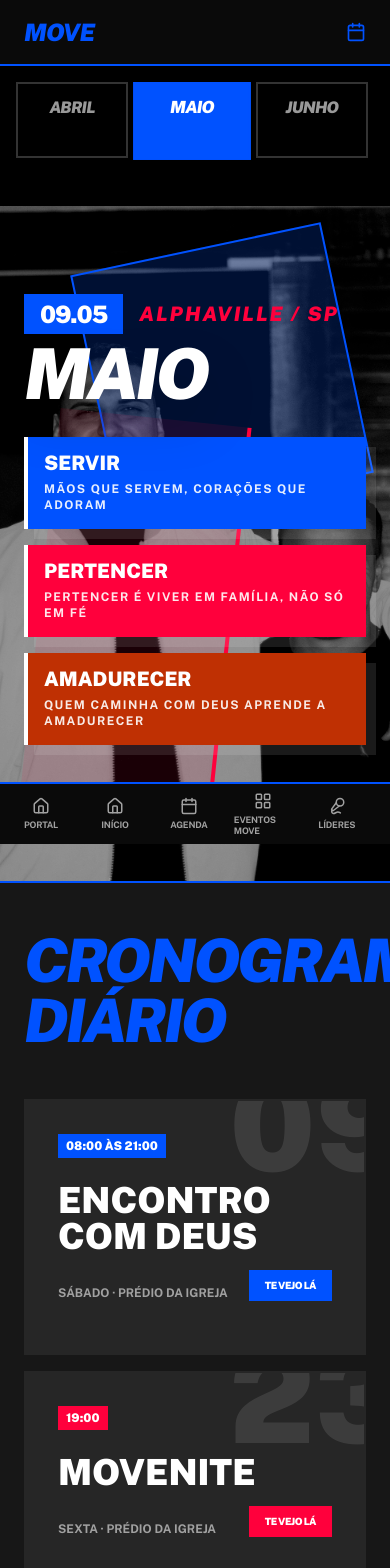
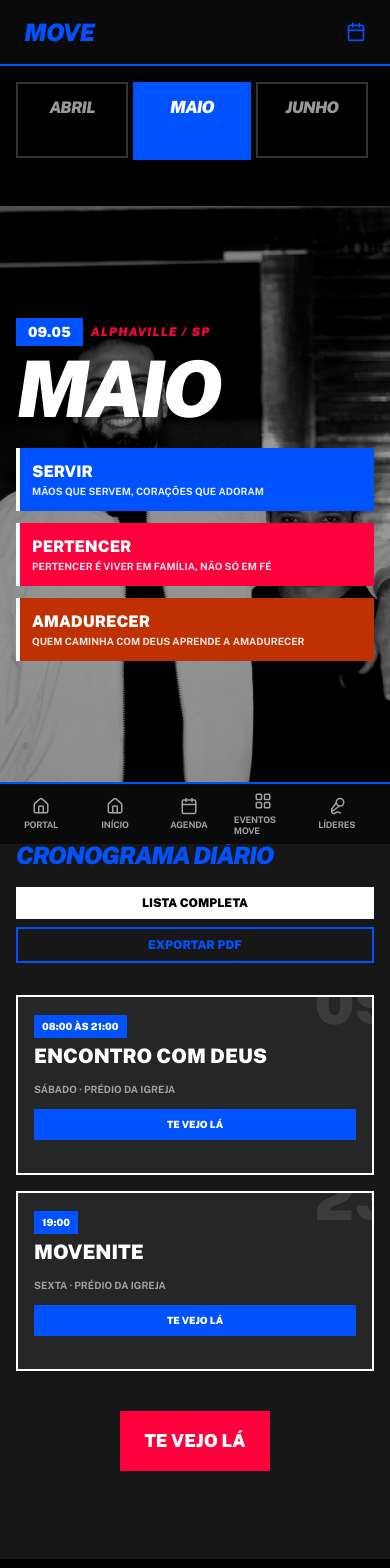
Before and after one commit to Sarahwillock/DNMS.ALPHA, a React (Vite) app: page /move/may in a window 390 px wide. Shown: the top 1568 px of the page. Built offline with nearby package versions, Linux system fonts and the light colour scheme; a web font is replaced by a local one.

Commit message:
Update May.tsx

```diff
--- a/src/pages/May.tsx
+++ b/src/pages/May.tsx
@@ -8,150 +8,173 @@ export default function May() {
 
   return (
     <div className="relative flex min-h-screen flex-col bg-black">
+
+      {/* HEADER */}
       <div className="relative z-50 p-4 md:p-8">
         <MonthSwitcher />
       </div>
 
-      {/* Hero Section */}
-      <section className="relative flex h-[80vh] w-full items-center justify-center overflow-hidden">
+      {/* HERO */}
+      <section className="relative flex h-[70vh] md:h-[80vh] w-full items-center justify-center overflow-hidden">
+
+        {/* IMAGEM */}
         <img
           src="/maio.jpg"
           alt="MOVE May"
-          className="absolute inset-0 h-full w-full object-cover grayscale opacity-60 contrast-125"
+          className="absolute inset-0 h-full w-full object-cover object-center grayscale opacity-60 contrast-125"
           referrerPolicy="no-referrer"
         />
 
-        {/* Bauhaus Overlays */}
-        <div className="absolute right-10 top-10 h-64 w-64 -rotate-12 border-2 border-move-blue bg-move-blue/20" />
-        <div className="absolute bottom-20 left-10 h-96 w-48 rotate-6 border-r-4 border-move-pink bg-move-pink/10" />
+        {/* DECORATIVOS - escondidos no mobile */}
+        <div className="hidden md:block absolute right-10 top-10 h-64 w-64 -rotate-12 border-2 border-move-blue bg-move-blue/20" />
+        <div className="hidden md:block absolute bottom-20 left-10 h-96 w-48 rotate-6 border-r-4 border-move-pink bg-move-pink/10" />
 
-        <div className="relative z-10 grid w-full max-w-6xl grid-cols-1 items-end gap-8 px-6 md:grid-cols-12">
+        <div className="relative z-10 grid w-full max-w-6xl grid-cols-1 items-end gap-6 px-4 sm:px-6 md:grid-cols-12">
+
+          {/* TEXTO ESQUERDA */}
           <div className="flex flex-col items-start md:col-span-8">
-            <div className="mb-2 flex items-center gap-4">
-              <span className="bg-move-blue px-4 py-1 text-2xl font-black uppercase tracking-tighter text-white">
+
+            <div className="mb-2 flex items-center gap-2 sm:gap-4">
+              <span className="bg-move-blue px-3 py-1 text-sm sm:text-xl font-black uppercase text-white">
                 09.05
               </span>
-              <span className="text-xl font-black uppercase italic tracking-widest text-move-pink">
+
+              <span className="text-xs sm:text-lg font-black uppercase italic tracking-widest text-move-pink">
                 ALPHAVILLE / SP
               </span>
             </div>
 
-            <h1 className="text-[18vw] font-black uppercase italic leading-[0.9] tracking-tighter text-white drop-shadow-2xl sm:text-[14vw] md:text-[15rem]">
+            {/* 🔥 AJUSTE DO MAIO */}
+            <h1 className="
+              text-[20vw]
+              sm:text-[16vw]
+              md:text-[12rem]
+              lg:text-[15rem]
+              font-black uppercase italic leading-[0.9] tracking-tighter text-white
+            ">
               MAIO
             </h1>
           </div>
 
-          <div className="flex flex-col gap-4 pb-12 md:col-span-4">
-            <div className="border-l-4 border-white bg-move-blue p-4 shadow-[10px_10px_0px_0px_rgba(255,255,255,0.1)] md:border-l-8 md:p-6">
-              <h3 className="mb-2 text-xl font-black uppercase leading-none md:text-3xl">
+          {/* CARDS DIREITA */}
+          <div className="flex flex-col gap-3 sm:gap-4 pb-6 md:pb-12 md:col-span-4">
+
+            <div className="border-l-4 border-white bg-move-blue p-3 sm:p-4 md:p-6">
+              <h3 className="text-base sm:text-xl md:text-2xl font-black uppercase">
                 SERVIR
               </h3>
-              <p className="text-xs font-bold uppercase tracking-[0.12em] opacity-90 md:text-sm md:tracking-widest">
+              <p className="text-[10px] sm:text-xs md:text-sm font-bold uppercase opacity-90">
                 Mãos que servem, corações que adoram
               </p>
             </div>
 
-            <div className="border-l-4 border-white bg-move-pink p-4 shadow-[10px_10px_0px_0px_rgba(255,255,255,0.1)] md:border-l-8 md:p-6">
-              <h3 className="mb-2 text-xl font-black uppercase leading-none md:text-3xl">
+            <div className="border-l-4 border-white bg-move-pink p-3 sm:p-4 md:p-6">
+              <h3 className="text-base sm:text-xl md:text-2xl font-black uppercase">
                 PERTENCER
               </h3>
-              <p className="text-xs font-bold uppercase tracking-[0.12em] opacity-90 md:text-sm md:tracking-widest">
+              <p className="text-[10px] sm:text-xs md:text-sm font-bold uppercase opacity-90">
                 Pertencer é viver em família, não só em fé
               </p>
             </div>
 
-            <div className="border-l-4 border-white bg-move-orange p-4 shadow-[10px_10px_0px_0px_rgba(255,255,255,0.1)] md:border-l-8 md:p-6">
-              <h3 className="mb-2 text-xl font-black uppercase leading-none md:text-3xl">
+            <div className="border-l-4 border-white bg-move-orange p-3 sm:p-4 md:p-6">
+              <h3 className="text-base sm:text-xl md:text-2xl font-black uppercase">
                 AMADURECER
               </h3>
-              <p className="text-xs font-bold uppercase tracking-[0.12em] opacity-90 md:text-sm md:tracking-widest">
+              <p className="text-[10px] sm:text-xs md:text-sm font-bold uppercase opacity-90">
                 Quem caminha com Deus aprende a amadurecer
               </p>
             </div>
+
           </div>
         </div>
       </section>
 
-      {/* Schedule Bento Grid */}
-      <section className="border-t-2 border-move-blue bg-neutral-900 px-6 py-12">
+      {/* CRONOGRAMA */}
+      <section className="border-t-2 border-move-blue bg-neutral-900 px-4 sm:px-6 py-10 sm:py-12">
+
         <div className="mx-auto max-w-7xl">
-          <div className="mb-12 flex items-end justify-between">
-            <h2 className="text-6xl font-black uppercase italic tracking-tighter text-move-blue">
+
+          {/* HEADER CRONOGRAMA */}
+          <div className="mb-8 sm:mb-12 flex flex-col gap-4 md:flex-row md:items-end md:justify-between">
+
+            {/* 🔥 AJUSTE MOBILE */}
+            <h2 className="
+              text-2xl
+              sm:text-4xl
+              md:text-6xl
+              font-black uppercase italic tracking-tighter text-move-blue
+            ">
               CRONOGRAMA DIÁRIO
             </h2>
 
-            <div className="flex gap-4">
-              <button className="bg-white px-6 py-2 text-sm font-black uppercase text-black transition-colors hover:bg-move-pink hover:text-white">
+            {/* BOTÕES */}
+            <div className="flex flex-col sm:flex-row gap-2 sm:gap-4">
+              <button className="bg-white px-4 py-2 text-xs sm:text-sm font-black uppercase text-black">
                 Lista Completa
               </button>
-              <button className="border-2 border-move-blue px-6 py-2 text-sm font-black uppercase text-move-blue transition-colors hover:bg-move-blue hover:text-white">
+
+              <button className="border-2 border-move-blue px-4 py-2 text-xs sm:text-sm font-black uppercase text-move-blue">
                 Exportar PDF
               </button>
             </div>
+
           </div>
 
+          {/* GRID */}
           <div className="grid grid-cols-1 gap-4 md:grid-cols-2">
+
             {mayEvents.map((event) => (
               <div
                 key={event.id}
-                className={`group relative h-64 overflow-hidden border-2 border-transparent bg-neutral-800 p-8 transition-all ${
-                  event.color === 'move-blue'
-                    ? 'hover:border-move-blue'
-                    : 'hover:border-move-pink'
-                }`}
+                className="group relative h-auto min-h-[180px] sm:h-64 overflow-hidden border-2 bg-neutral-800 p-4 sm:p-8"
               >
-                <div className="absolute -right-10 -top-10 text-9xl font-black opacity-10 transition-opacity group-hover:opacity-30">
+
+                <div className="absolute -right-6 -top-6 text-6xl sm:text-9xl font-black opacity-10">
                   {event.date.split('/')[0]}
                 </div>
 
-                <span
-                  className={`mb-4 inline-block px-2 py-1 text-xs font-black uppercase text-white ${
-                    event.color === 'move-blue' ? 'bg-move-blue' : 'bg-move-pink'
-                  }`}
-                >
+                <span className="mb-2 sm:mb-4 inline-block px-2 py-1 text-[10px] sm:text-xs font-black uppercase text-white bg-move-blue">
                   {event.time}
                 </span>
 
-                <h4 className="mt-2 text-4xl font-black uppercase leading-none">
+                <h4 className="text-xl sm:text-3xl md:text-4xl font-black uppercase leading-none">
                   {event.title}
                 </h4>
 
-                <div className="mt-4 flex items-end justify-between">
+                <div className="mt-4 flex flex-col sm:flex-row sm:items-end sm:justify-between gap-3">
+
                   <a
-                    href="https://www.google.com/maps/place/Igreja+Dinamus+Alphaville/@-23.4535947,-46.8986446,17z/data=!3m1!4b1!4m6!3m5!1s0x94cf038c37463f3b:0x49e17d54b4abbcc5!8m2!3d-23.4535947!4d-46.8960697!16s%2Fg%2F11p76kdcpq?authuser=0&entry=ttu&g_ep=EgoyMDI2MDMyOS4wIKXMDSoASAFQAw%3D%3D"
-                    target="_blank"
-                    rel="noopener noreferrer"
-                    className={`block text-xs font-bold uppercase text-neutral-400 transition-colors ${
-                      event.color === 'move-blue'
-                        ? 'hover:text-move-blue'
-                        : 'hover:text-move-pink'
-                    }`}
+                    href="#"
+                    className="text-[10px] sm:text-xs font-bold uppercase text-neutral-400"
                   >
                     {event.day} · Prédio da Igreja
                   </a>
 
                   <button
                     onClick={() => saveToCalendar(event)}
-                    className={`px-4 py-2 text-[10px] font-black uppercase tracking-tighter text-white transition-all hover:scale-105 active:scale-95 ${
-                      event.color === 'move-blue' ? 'bg-move-blue' : 'bg-move-pink'
-                    }`}
+                    className="px-3 py-2 text-[10px] sm:text-xs font-black uppercase text-white bg-move-blue"
                   >
                     TE VEJO LÁ
                   </button>
+
                 </div>
+
               </div>
             ))}
           </div>
         </div>
 
-        <div className="mt-12 flex justify-center pb-12">
+        {/* BOTÃO FINAL */}
+        <div className="mt-10 flex justify-center pb-12">
           <button
             onClick={() => saveToCalendar(mayEvents[0])}
-            className="bg-move-pink px-12 py-6 text-2xl font-black uppercase tracking-tighter text-white transition-all hover:scale-105 active:scale-95 shadow-[10px_10px_0px_0px_rgba(255,255,255,0.1)]"
+            className="bg-move-pink px-6 sm:px-12 py-4 sm:py-6 text-lg sm:text-2xl font-black uppercase text-white"
           >
             TE VEJO LÁ
           </button>
         </div>
+
       </section>
     </div>
   );
```
